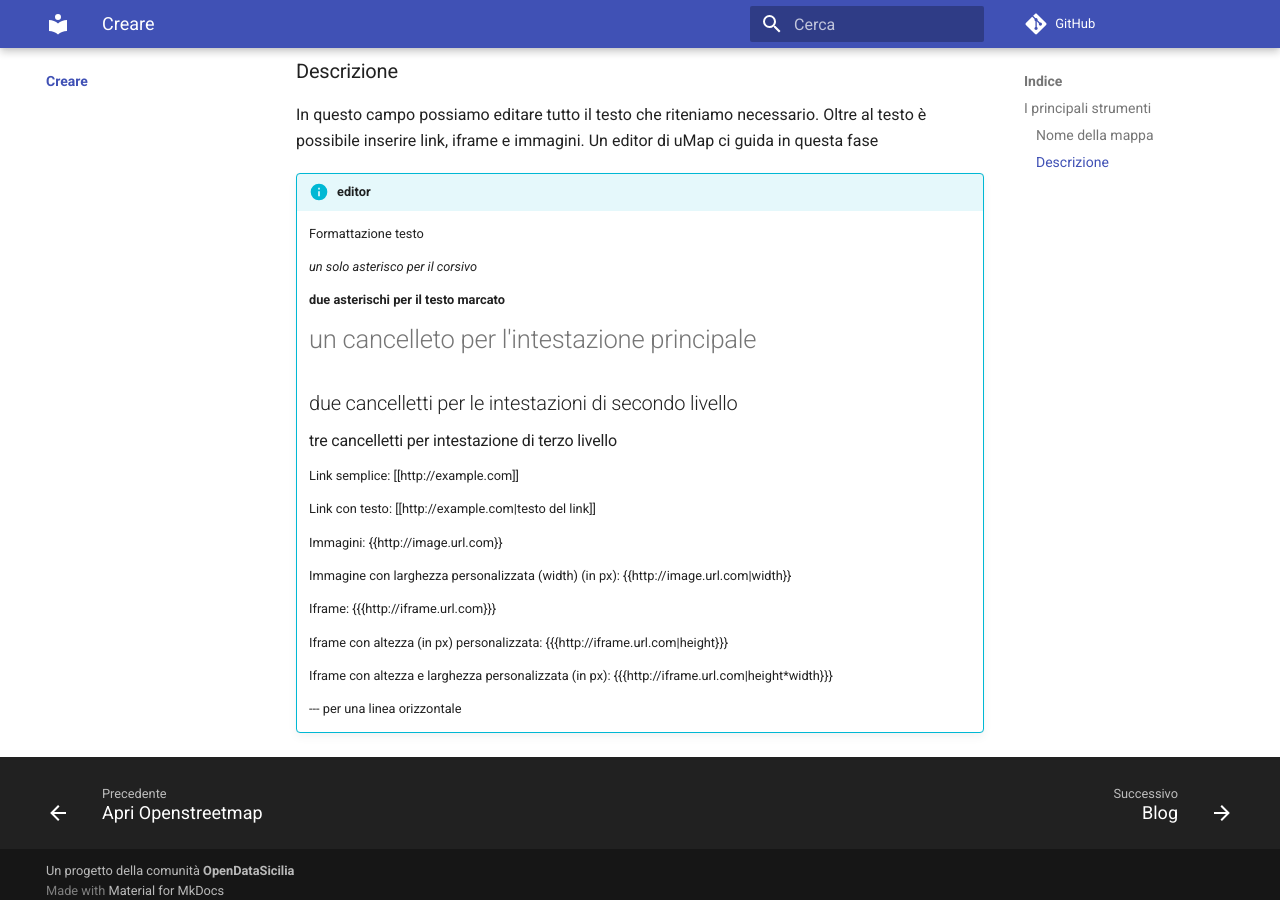
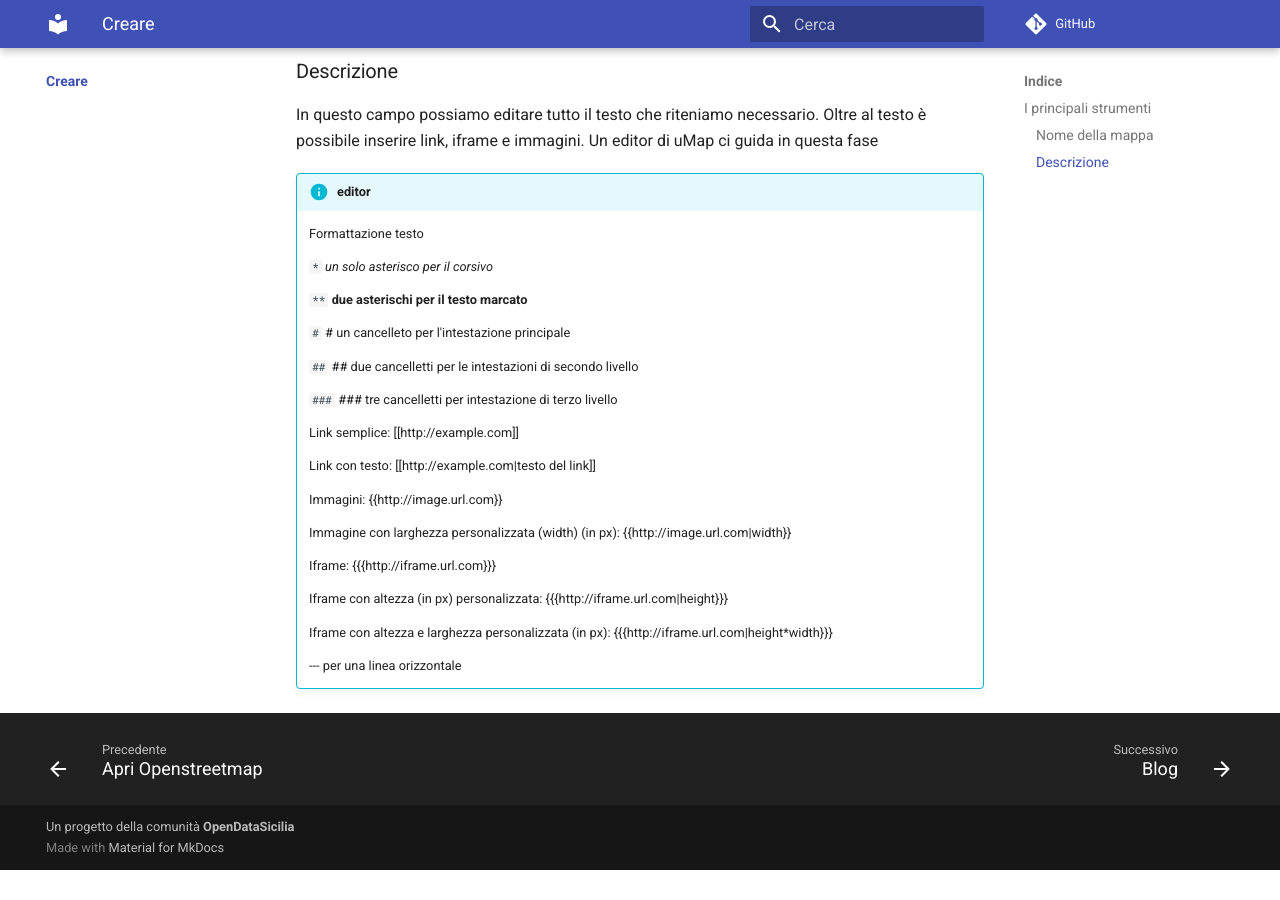
Before and after one commit to opendatasicilia/guida-umap, an MkDocs documentation site: the page built from docs/creare/index.md, in a window 1280 px wide and 900 px high, scrolled down 1612 px. Built offline with MkDocs 1.6.1 and Material for MkDocs 9.7.7, drawn with Linux system fonts in a browser that asks for light colours; comment, search, counter and statistics services are not loaded; after the commit the page ends 2482 px from its top, so only the background shows below that.

```diff
--- a/docs/creare/index.md
+++ b/docs/creare/index.md
@@ -40,15 +40,15 @@ In questo campo possiamo editare tutto il testo che riteniamo necessario. Oltre
 
     Formattazione testo
 
-    *un solo asterisco per il corsivo*
+    `*` *un solo asterisco per il corsivo*
 
-    **due asterischi per il testo marcato**
+    `**` **due asterischi per il testo marcato**
 
-    # un cancelleto per l'intestazione principale
+    `#` # un cancelleto per l'intestazione principale
 
-    ## due cancelletti per le intestazioni di secondo livello
+    `##` ## due cancelletti per le intestazioni di secondo livello
 
-    ### tre cancelletti per intestazione di terzo livello
+    `###` ### tre cancelletti per intestazione di terzo livello
 
     Link semplice: [[http://example.com]]
 
```
